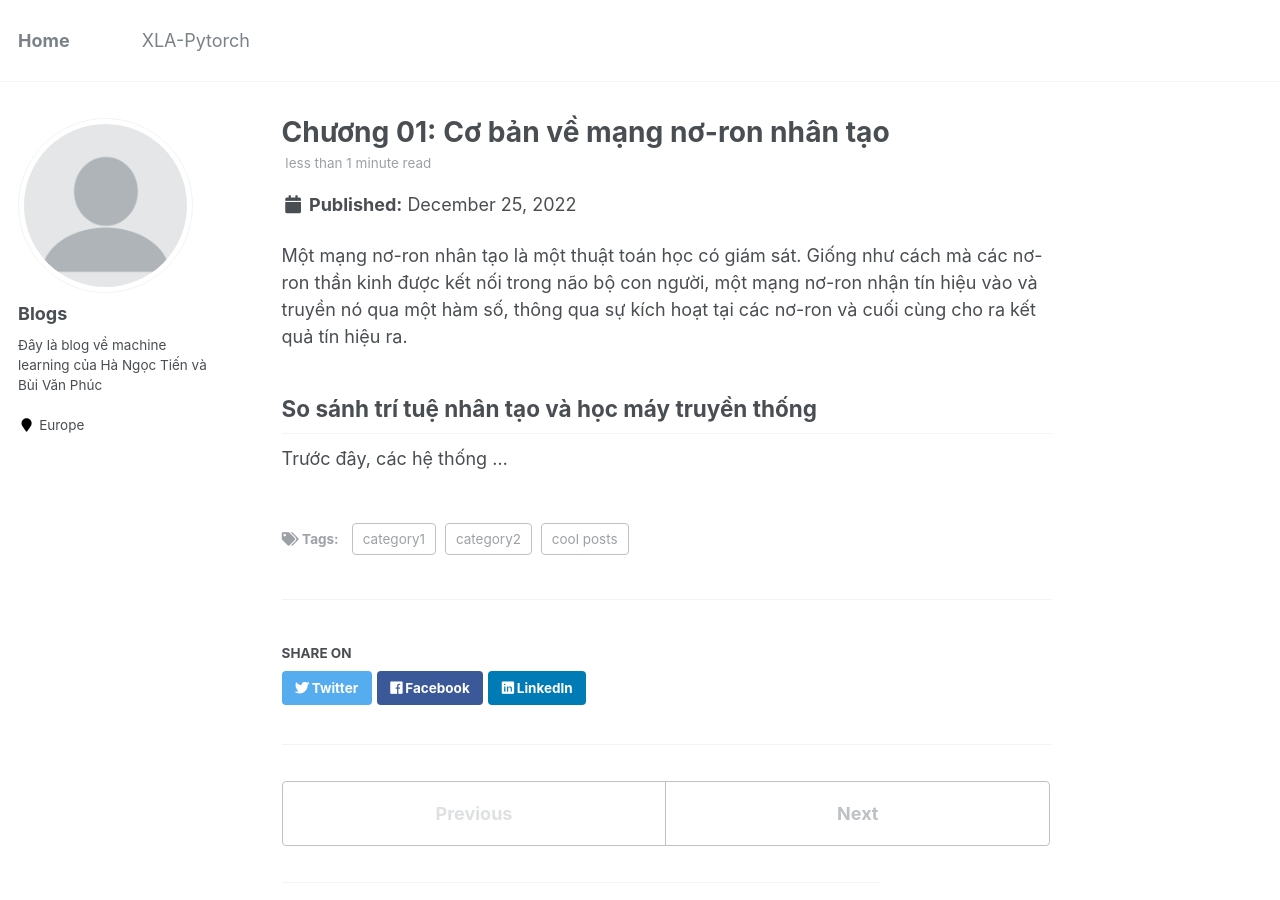
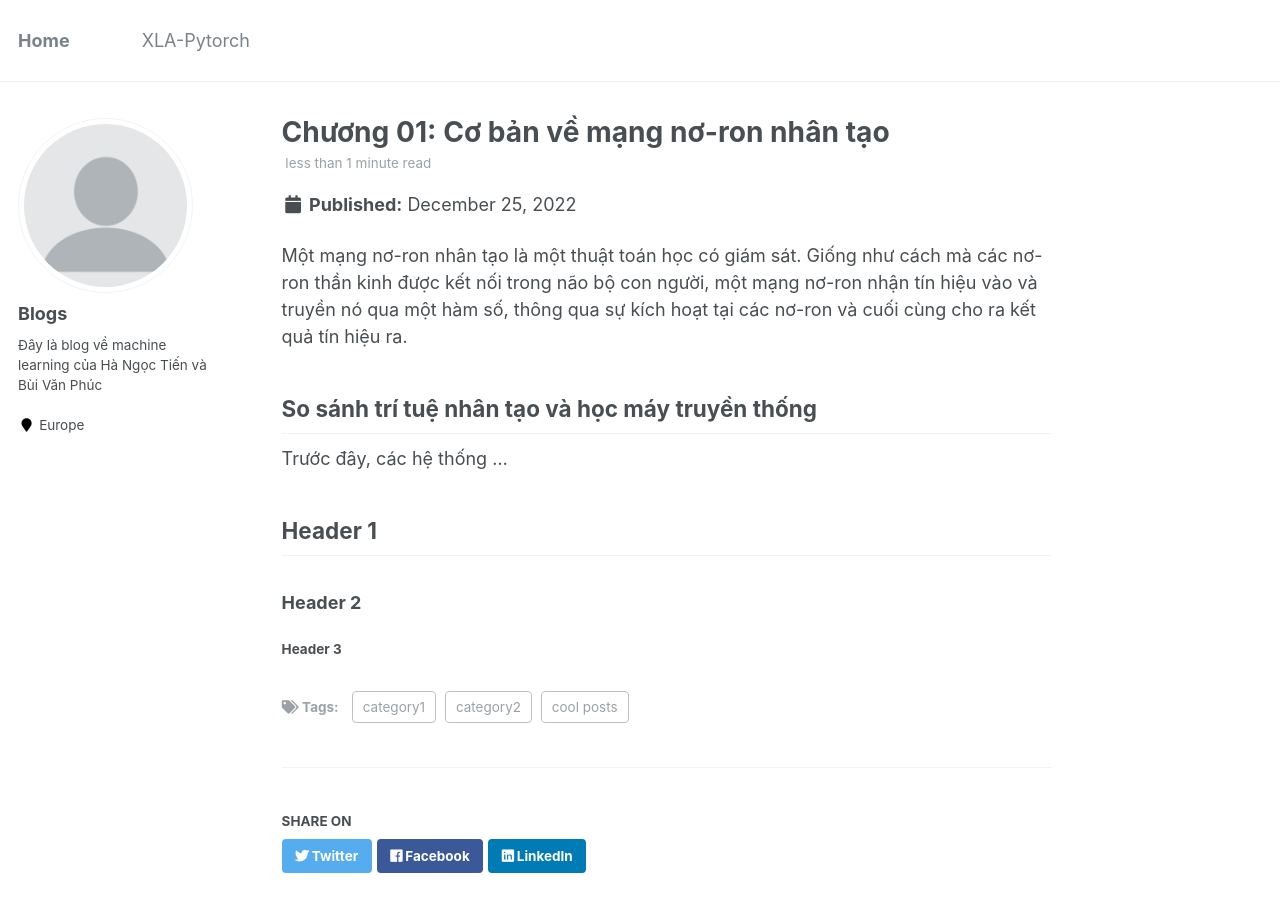
Before and after one commit to vanphuc-bui/MordenComputervision, a Jekyll site: the page built from _posts/2022-12-25-chapter-01.md, in a window 1280 px wide and 900 px high. Built offline with Jekyll 4.4.1, drawn with Linux system fonts in a browser that asks for light colours.

Commit message:
test headers

```diff
--- a/_posts/2022-12-25-chapter-01.md
+++ b/_posts/2022-12-25-chapter-01.md
@@ -15,3 +15,6 @@ So sánh trí tuệ nhân tạo và học máy truyền thống
 
 
 Trước đây, các hệ thống ...
+## Header 1
+### Header 2
+#### Header 3
```
